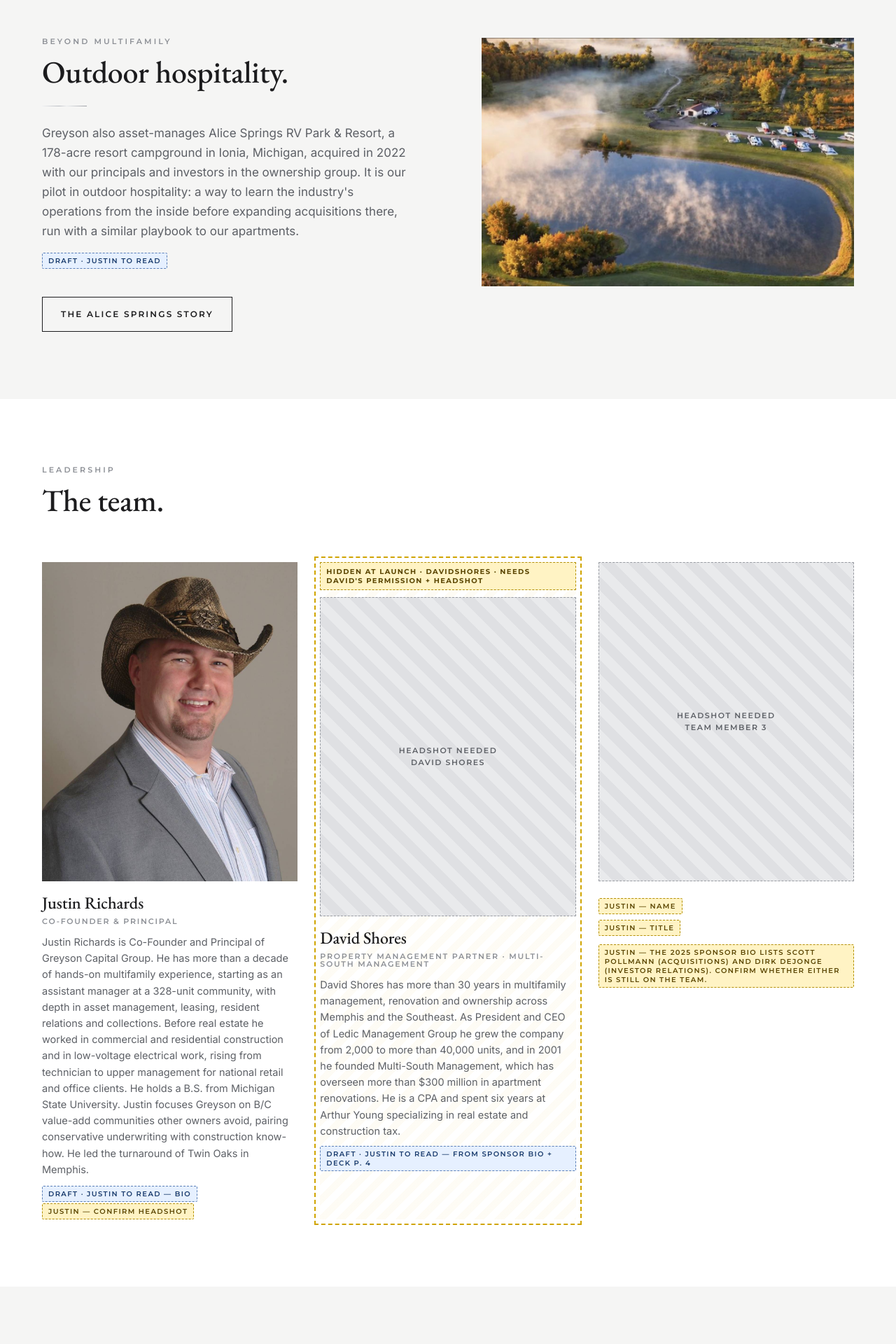
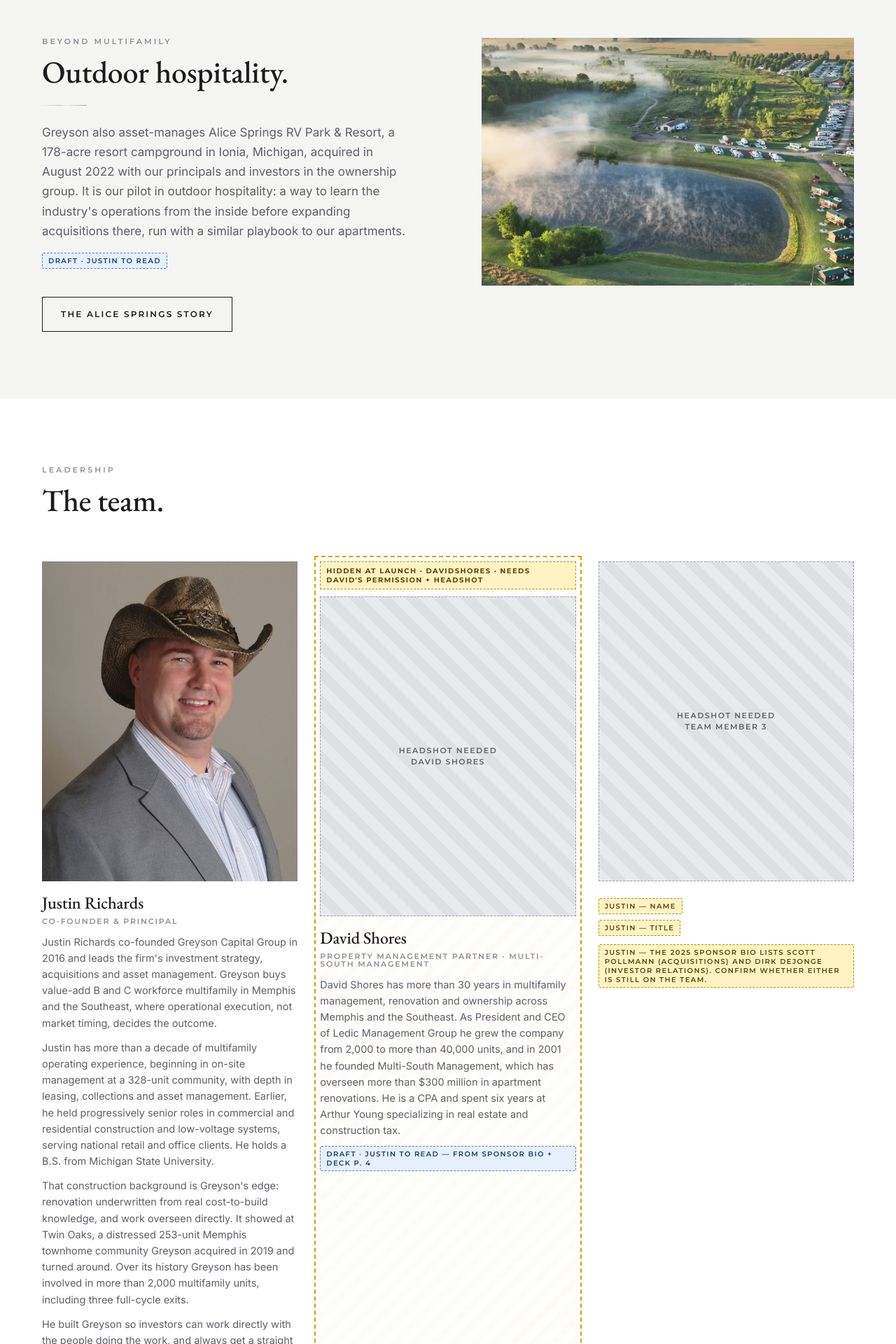
Before and after one commit to Greyson-Capital-Group/greysoncapitalgroup.com, a Next.js app: page /about in a window 1280 px wide. Shown: the part 1681-3601 px from the top of the page at 70% size. Built offline with nearby package versions, Linux system fonts and the light colour scheme.

Commit message:
About bio, 2016 founding, Alice Springs Aug 2022 / 157 sites / 10 cabins, sunrise drone hero
Co-Authored-By: Claude Opus 5.5 <noreply@anthropic.com>
Claude-Session: https://claude.ai/code/session_014Xvw2MyEAiTkNBY6PzWLaJ

```diff
--- a/app/about/page.tsx
+++ b/app/about/page.tsx
@@ -19,7 +19,7 @@ export default function AboutPage() {
           <p className="lede small" style={{ marginTop: '16px' }}>We grew by taking on the properties other owners avoided, distressed B/C workforce housing, and fixing them hands-on with conservative underwriting and our own construction and management teams.</p>
           <p className="lede small" style={{ marginTop: '16px' }}>What hasn't changed is how we work: buy at the right basis, protect investor capital, and tell investors the truth, good or bad.</p>
           <p style={{ marginTop: '16px' }}><Tag kind="DRAFT">Justin confirms the origin story</Tag></p>
-          <p style={{ marginTop: '16px', color: 'var(--muted)' }}>Headquartered in Grand Haven, Michigan. <Tag kind="JUSTIN">founding year</Tag></p></div>
+          <p style={{ marginTop: '16px', color: 'var(--muted)' }}>Founded in 2016. Headquartered in Grand Haven, Michigan.</p></div>
         <div style={{ aspectRatio: '4/3', overflow: 'hidden' }}><img src="/img/current_twin-oaks_sign_03.jpg" alt="Twin Oaks Townhomes monument sign" loading="lazy" style={{ width: '100%', height: '100%', objectFit: 'cover' }} /></div>
       </div></section>
 
@@ -35,10 +35,10 @@ export default function AboutPage() {
 
       <section className="paper"><div className="wrap split">
         <div><div className="eyebrow">Beyond multifamily</div><h2 style={{ marginTop: '14px' }}>Outdoor hospitality.</h2><div className="rule"></div>
-          <p className="lede small">Greyson also asset-manages Alice Springs RV Park &amp; Resort, a 178-acre resort campground in Ionia, Michigan, acquired in 2022 with our principals and investors in the ownership group. It is our pilot in outdoor hospitality: a way to learn the industry's operations from the inside before expanding acquisitions there, run with a similar playbook to our apartments.</p>
+          <p className="lede small">Greyson also asset-manages Alice Springs RV Park &amp; Resort, a 178-acre resort campground in Ionia, Michigan, acquired in August 2022 with our principals and investors in the ownership group. It is our pilot in outdoor hospitality: a way to learn the industry's operations from the inside before expanding acquisitions there, run with a similar playbook to our apartments.</p>
           <p style={{ marginTop: '14px' }}><Tag kind="DRAFT" /></p>
           <div className="btn-row"><a className="btn btn-outline" href="/current-holdings/outdoor-hospitality">The Alice Springs story</a></div></div>
-        <div className="ph32"><img src="/img/alice-springs-fall-aerial.jpg" alt="Fall sunrise aerial of the lake and cabins at Alice Springs RV Park & Resort" loading="lazy" /></div>
+        <div className="ph32"><img src="/img/alice-springs-sunrise-aerial.jpg" alt="Sunrise drone view over the lake and cabins at Alice Springs RV Park &amp; Resort" loading="lazy" /></div>
       </div></section>
 
       <section><div className="wrap">
@@ -47,8 +47,11 @@ export default function AboutPage() {
           <div className="person">
             <div className="ph" style={{ overflow: 'hidden' }}><img src="/img/justin-richards.jpg" alt="Justin Richards" loading="lazy" style={{ width: '100%', height: '100%', objectFit: 'cover' }} /></div>
             <h3>Justin Richards</h3><div className="role">Co-Founder &amp; Principal</div>
-            <p>Justin Richards is Co-Founder and Principal of Greyson Capital Group. He has more than a decade of hands-on multifamily experience, starting as an assistant manager at a 328-unit community, with depth in asset management, leasing, resident relations and collections. Before real estate he worked in commercial and residential construction and in low-voltage electrical work, rising from technician to upper management for national retail and office clients. He holds a B.S. from Michigan State University. Justin focuses Greyson on B/C value-add communities other owners avoid, pairing conservative underwriting with construction know-how. He led the turnaround of Twin Oaks in Memphis.</p>
-            <p style={{ marginTop: '10px' }}><Tag kind="DRAFT">bio</Tag> <Tag kind="JUSTIN">confirm headshot</Tag></p>
+            <p>Justin Richards co-founded Greyson Capital Group in 2016 and leads the firm's investment strategy, acquisitions and asset management. Greyson buys value-add B and C workforce multifamily in Memphis and the Southeast, where operational execution, not market timing, decides the outcome.</p>
+            <p style={{ marginTop: '12px' }}>Justin has more than a decade of multifamily operating experience, beginning in on-site management at a 328-unit community, with depth in leasing, collections and asset management. Earlier, he held progressively senior roles in commercial and residential construction and low-voltage systems, serving national retail and office clients. He holds a B.S. from Michigan State University.</p>
+            <p style={{ marginTop: '12px' }}>That construction background is Greyson's edge: renovation underwritten from real cost-to-build knowledge, and work overseen directly. It showed at Twin Oaks, a distressed 253-unit Memphis townhome community Greyson acquired in 2019 and turned around. Over its history Greyson has been involved in more than 2,000 multifamily units, including three full-cycle exits.</p>
+            <p style={{ marginTop: '12px' }}>He built Greyson so investors can work directly with the people doing the work, and always get a straight answer about their investment, good or bad.</p>
+            <p style={{ marginTop: '10px' }}><Tag kind="DRAFT">bio: approved 10/28 except the last sentence (reworded)</Tag> <Tag kind="JUSTIN">confirm headshot</Tag></p>
           </div>
           <Gate flag="davidShores" label="needs David's permission + headshot">
             <div className="person">
--- a/content/portfolio.json
+++ b/content/portfolio.json
@@ -301,14 +301,14 @@
       "Camp store",
       "Themed weekends, spring through Halloween",
       "Dog park",
-      "Rustic and deluxe waterfront cabins",
+      "6 deluxe and 4 rustic cabins",
       "Seasonal sites"
     ],
     "website": "https://www.alicespringsrvpark.com/",
     "photos": [
       {
-        "src": "/img/alice-springs-fall-aerial.jpg",
-        "alt": "Fall sunrise aerial of the lake, cabins and RV sites at Alice Springs RV Park & Resort"
+        "src": "/img/alice-springs-sunrise-aerial.jpg",
+        "alt": "Sunrise drone view over the lake, cabins and RV sites at Alice Springs RV Park & Resort"
       },
       {
         "src": "/img/alice-springs-aerial-lake.jpg",
@@ -335,11 +335,11 @@
         "alt": "Camp store at Alice Springs"
       }
     ],
-    "acquired": "2022",
+    "acquired": "August 2022",
     "acres": 178,
-    "rvSitesLabel": "150+",
-    "rvSitesNote": "Park's own site says 150+ full-hookup RV sites; Campspot shows 158 active (181 total). Using 150+.",
-    "cabinsLabel": "Rustic & deluxe"
+    "rvSitesLabel": "157",
+    "cabinsLabel": "10",
+    "cabinsDetail": "6 deluxe, 4 rustic"
   },
   "_private": "IRRs, capital totals and the Woodmere/Ridgeway outcome wording are not in this public repo. They load at build time from the GREYSON_PRIVATE_CONTENT environment variable (see content/private.example.json).",
   "capital": {
```
Also changed, not shown: app/current-holdings/outdoor-hospitality/page.tsx (+2 -8 lines), public/img/alice-springs-sunrise-aerial.jpg (added).
